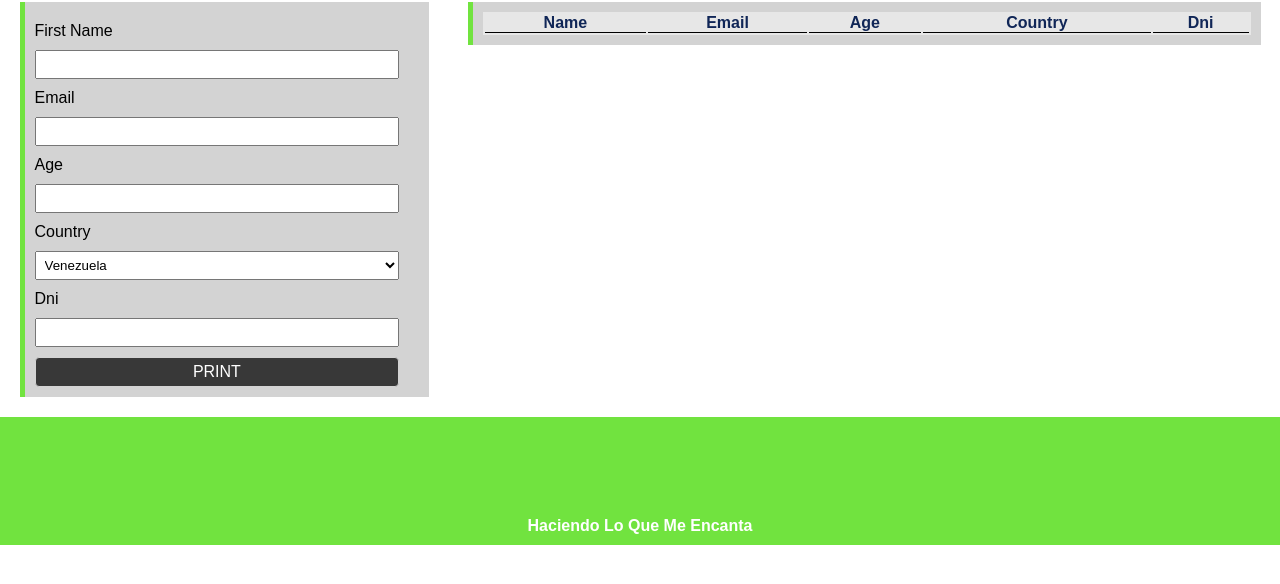
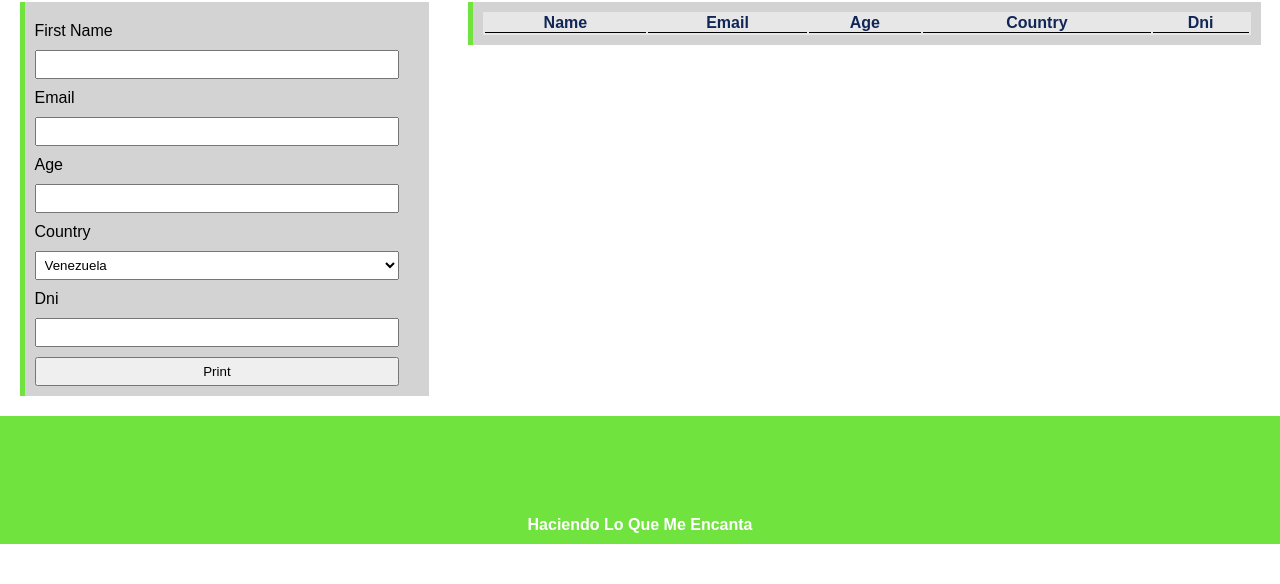
Before and after one commit to fredneyparra0/printForm, a plain HTML site: page index.html in a window 1280 px wide. Shown: the part 122-706 px from the top of the page. Drawn offline with Linux system fonts and the light colour scheme.

Commit message:
cambio aleatorio

```diff
--- a/app.js
+++ b/app.js
@@ -5,6 +5,8 @@ const inputCountry = document.getElementById('inputCountry');
 const inputDni = document.getElementById('inputDni');
 const buttonPrint = document.getElementById('buttonPrint');
 const table = document.getElementById('table');
+const form = document.getElementById('form');
+
 
 const countrys = ['Venezuela','Colombia','Peru','Chile'];
 
@@ -15,7 +17,7 @@ for (let i = 0; i < countrys.length; i++) {
     inputCountry.appendChild(option);
 }
 
-buttonPrint.addEventListener('submit',(e) => {
+form.addEventListener('submit',(e) => {
     e.preventDefault();
     const tr = document.createElement('tr');
 
--- a/index.html
+++ b/index.html
@@ -42,7 +42,8 @@
                     <label for="dni">Dni</label>
                     <input type="number" for="dni" id="inputDni" required>
 
-                    <button id="buttonPrint">Print</button>
+                    <!--<button id="buttonPrint">Print</button>-->
+                    <input type="submit" id="buttonPrint" value="Print">
                 </form>
             </article>
             <article class="articles two">
```
